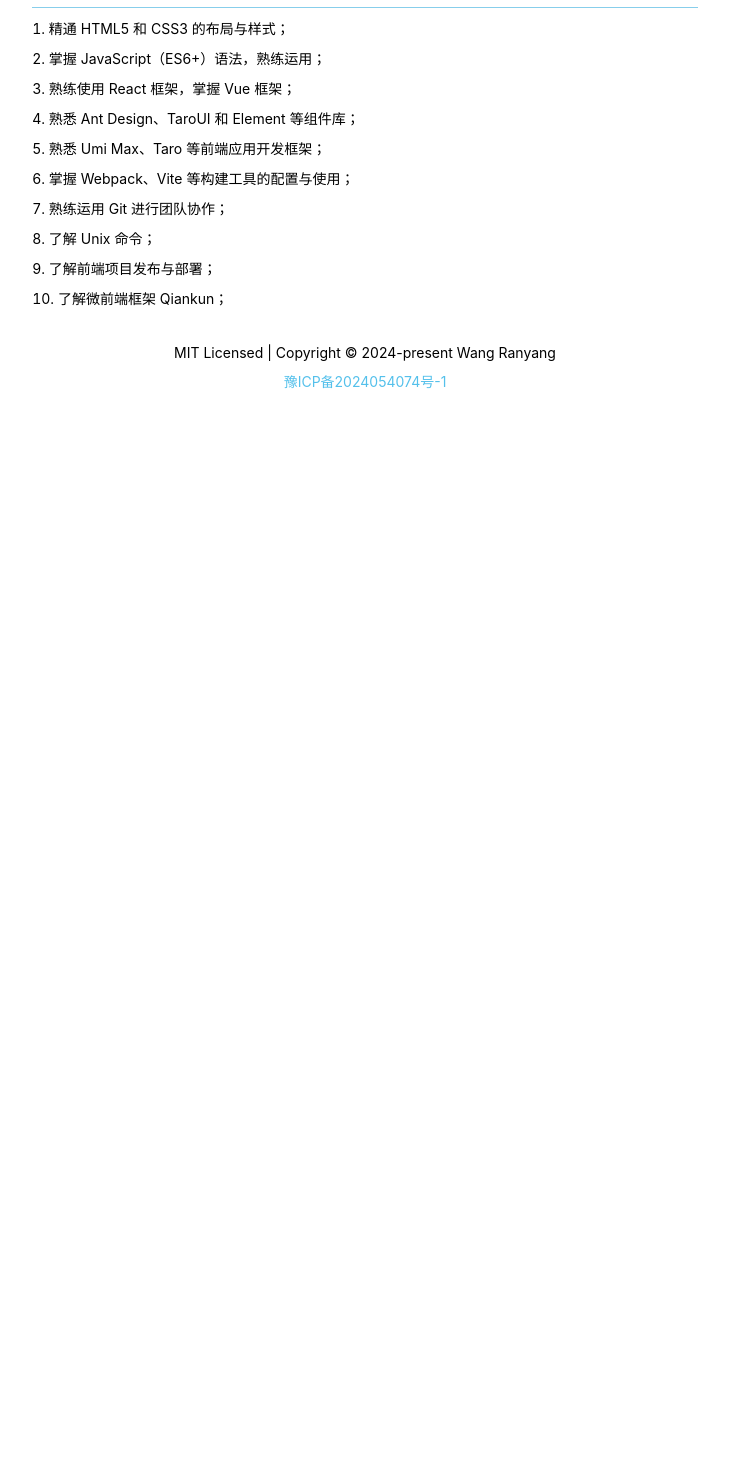
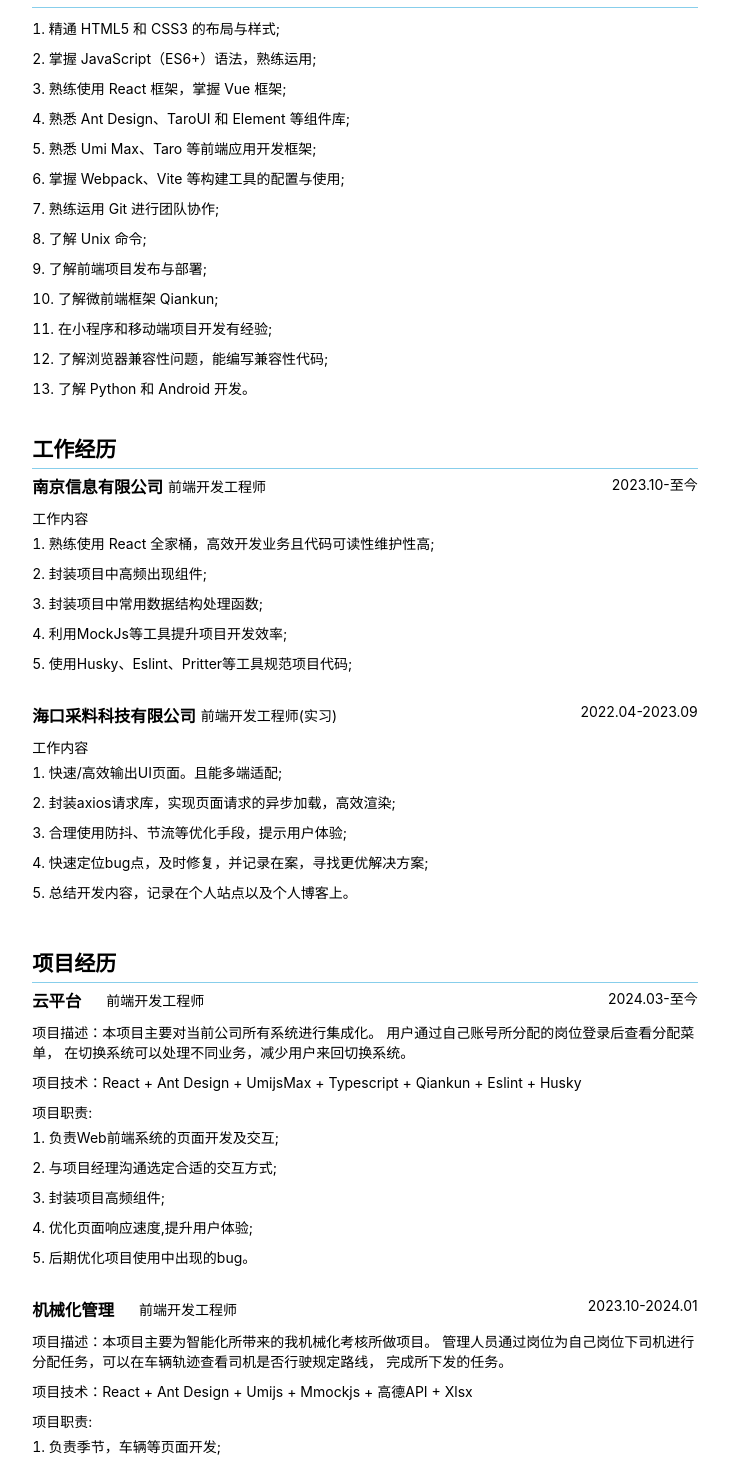
Before and after one commit to YuYueMo/website, a React (Vite) app: page /my in a window 1280 px wide. Shown: the part 382-1850 px from the top of the page, without its empty margins (275-1004 px from the left). Before the commit the page ends 800 px from the top, so only its background shows below. Built offline with nearby package versions, Linux system fonts and the light colour scheme.

Commit message:
feat: 个人简历

```diff
--- a/src/components/comFooter/styles.less
+++ b/src/components/comFooter/styles.less
@@ -9,10 +9,13 @@
 
   .footContent {
     width: 100%;
-    position: fixed;
-    z-index: 99;
-    bottom: 0px;
-    padding: 25px 0;
+    // position: sticky;
+    // left: 0;
+    // //positi
+    // // on: fixed;
+    // bottom: 20px;
+    // right: 20px;
+    //padding: 25px 0;
     // border: 1px solid red;
     display: flex;
     flex-direction: column;
--- a/src/index.less
+++ b/src/index.less
@@ -9,24 +9,16 @@
 }
 
 .pageBox {
-  position: relative;
-  overflow-y: auto;
+  //position: relative;
+  //overflow-y: auto;
   height: 100vh;
-  .headerBox{
-    position: fixed;
-    top:0;
-    left:0;
-    width: 100%;
-    right: 0;
-  }
-  // .footerBox{
-  //   position: fixed;
-  //   bottom: 52px;
-  //   left: 0;
-  //   right: 0;
-  //   height: 200px;
-  //   width: 100%;
-  // }
+  //.headerBox{
+  //  position: fixed;
+  //  top:0;
+  //  left:0;
+  //  width: 100%;
+  //  right: 0;
+  //}
   .drawrBox{
     position: fixed;
     background-color: #fafafa;
@@ -47,14 +39,6 @@
 
   }
 
-  .contentInfo {
-    position: absolute;
-    top: 52px;
-    left: 0px;
-    right: 0;
-    height: calc(100vh - 52px);
-    overflow: auto;
-  }
 
 }
 @media screen and (min-width: 768px) {
--- a/src/pages/home/index.tsx
+++ b/src/pages/home/index.tsx
@@ -1,6 +1,10 @@
 // import { useNavigate } from 'react-router-dom'
+import ComFooter from "../../components/comFooter";
 import "./style.less";
 const HomePage = () => {
+  const clickFooter = () => {
+    window.open("https://beian.miit.gov.cn/");
+  };
   // const navigate = useNavigate()
   return (
     <div className="homeBox">
@@ -12,6 +16,9 @@
           <h3>不断进步，不求甚解。</h3>
         </div>
       </div>
+      <div>
+        <ComFooter onClick={clickFooter} />
+      </div>
     </div>
   );
 };
--- a/src/pages/home/style.less
+++ b/src/pages/home/style.less
@@ -3,10 +3,12 @@
   height: calc(100vh - 252px);
   overflow-y: hidden;
   display: flex;
+  flex-direction: column;
   align-items: center;
   justify-content: center;
 
   .homeContent {
+    flex: 3;
     width: 80%;
     background-color: #fff;
     display: flex;
--- a/src/pages/my/index.tsx
+++ b/src/pages/my/index.tsx
@@ -1,5 +1,10 @@
+import ComFooter from "../../components/comFooter";
 import "./style.less";
 const MyPage = () => {
+  const clickFooter = () => {
+    window.open("https://beian.miit.gov.cn/");
+  };
+
   return (
     <div className="myBox">
       <div className="myContent">
@@ -17,21 +22,20 @@
         </div>
         <div className="baseInfo userAdvantages">
           <h2>个人优势</h2>
-          <ul className="numList" >
-            <li>精通 HTML5 和 CSS3 的布局与样式；</li>
-            <li>掌握 JavaScript（ES6+）语法，熟练运用；</li>
-            <li>熟练使用 React 框架，掌握 Vue 框架；</li>
-            <li>熟悉 Ant Design、TaroUI 和 Element 等组件库；</li>
-            <li>熟悉 Umi Max、Taro 等前端应用开发框架；</li>
-            <li>掌握 Webpack、Vite 等构建工具的配置与使用；</li>
-            <li>熟练运用 Git 进行团队协作；</li>
-            <li>了解 Unix 命令；</li>
-            <li>了解前端项目发布与部署；</li>
-            <li>了解微前端框架 Qiankun；</li>
-            <li>在小程序和移动端项目开发有经验；</li>
-            <li>了解浏览器兼容性问题，能编写兼容性代码；</li>
+          <ul className="numList">
+            <li>精通 HTML5 和 CSS3 的布局与样式;</li>
+            <li>掌握 JavaScript（ES6+）语法，熟练运用;</li>
+            <li>熟练使用 React 框架，掌握 Vue 框架;</li>
+            <li>熟悉 Ant Design、TaroUI 和 Element 等组件库;</li>
+            <li>熟悉 Umi Max、Taro 等前端应用开发框架;</li>
+            <li>掌握 Webpack、Vite 等构建工具的配置与使用;</li>
+            <li>熟练运用 Git 进行团队协作;</li>
+            <li>了解 Unix 命令;</li>
+            <li>了解前端项目发布与部署;</li>
+            <li>了解微前端框架 Qiankun;</li>
+            <li>在小程序和移动端项目开发有经验;</li>
+            <li>了解浏览器兼容性问题，能编写兼容性代码;</li>
             <li>了解 Python 和 Android 开发。</li>
-            A
           </ul>
         </div>
         <div className="baseInfo workExperience">
@@ -42,21 +46,109 @@
                 <h3>南京信息有限公司</h3>
                 <p>前端开发工程师</p>
               </div>
-              <div className='companyTime' >2023.10-至今</div>
+              <div className="companyTime">2023.10-至今</div>
             </div>
             {/*工作内容*/}
-            <div className='workContent'>
+            <div className="workContent">
               <p>工作内容</p>
               <ul>
-                <li>熟练使用 React 全家桶，高效开发业务且代码可读性维护性高；</li>
-                <li>封装项目中高频出现组件；</li>
+                <li>
+                  熟练使用 React 全家桶，高效开发业务且代码可读性维护性高;
+                </li>
+                <li>封装项目中高频出现组件;</li>
                 <li>封装项目中常用数据结构处理函数;</li>
-                <li>利用MockJs等工具提升项目开发效率；</li>
-                <li>使用Husky、Eslint、Pritter等工具规范项目代码；</li>
+                <li>利用MockJs等工具提升项目开发效率;</li>
+                <li>使用Husky、Eslint、Pritter等工具规范项目代码;</li>
+              </ul>
+            </div>
+          </div>
+          <div className="workTwo">
+            <div className="companyName">
+              <div className="companyNameBox">
+                <h3>海口采料科技有限公司</h3>
+                <p>前端开发工程师(实习)</p>
+              </div>
+              <div className="companyTime">2022.04-2023.09</div>
+            </div>
+            {/*工作内容*/}
+            <div className="workContent">
+              <p>工作内容</p>
+              <ul>
+                <li>快速/高效输出UI页面。且能多端适配;</li>
+                <li>封装axios请求库，实现页面请求的异步加载，高效渲染;</li>
+                <li>合理使用防抖、节流等优化手段，提示用户体验;</li>
+                <li>快速定位bug点，及时修复，并记录在案，寻找更优解决方案;</li>
+                <li>总结开发内容，记录在个人站点以及个人博客上。</li>
               </ul>
             </div>
           </div>
         </div>
+        <div className="baseInfo projectExperience">
+          <h2>项目经历</h2>
+          {/* 1 */}
+          <div className="projectOne">
+            <div className="projectName">
+              <div className="projectNameLeft">
+                <h3>云平台</h3>
+                <p>前端开发工程师</p>
+              </div>
+              <div className="projectNameRight">2024.03-至今</div>
+            </div>
+            <div className="projectDetail">
+              项目描述：本项目主要对当前公司所有系统进行集成化。
+              用户通过自己账号所分配的岗位登录后查看分配菜单，
+              在切换系统可以处理不同业务，减少用户来回切换系统。
+            </div>
+            <div className="projecttechnology">
+              项目技术：React + Ant Design + UmijsMax + Typescript + Qiankun +
+              Eslint + Husky
+            </div>
+            <div className="projectDuty">
+              <p>项目职责:</p>
+              <ul>
+                <li>负责Web前端系统的页面开发及交互;</li>
+                <li>与项目经理沟通选定合适的交互方式;</li>
+                <li>封装项目高频组件;</li>
+                <li>优化页面响应速度,提升用户体验;</li>
+                <li>后期优化项目使用中出现的bug。</li>
+              </ul>
+            </div>
+          </div>
+          {/* 2 */}
+          <div className="projectTwo">
+            <div className="projectName">
+              <div className="projectNameLeft">
+                <h3>机械化管理</h3>
+                <p>前端开发工程师</p>
+              </div>
+              <div className="projectNameRight">2023.10-2024.01</div>
+            </div>
+            <div className="projectDetail">
+              项目描述：本项目主要为智能化所带来的我机械化考核所做项目。
+              管理人员通过岗位为自己岗位下司机进行分配任务，可以在车辆轨迹查看司机是否行驶规定路线，
+              完成所下发的任务。
+            </div>
+            <div className="projecttechnology">
+              项目技术：React + Ant Design + Umijs + Mmockjs + 高德API + Xlsx
+            </div>
+            <div className="projectDuty">
+              <p>项目职责:</p>
+              <ul>
+                <li>负责季节，车辆等页面开发;</li>
+                <li>研究高德地图在车辆轨迹显示处理;</li>
+                <li>规范代码维护性与可读性;</li>
+                <li>根据项目流程完成项目;</li>
+                <li>关注好的前端技术并用到项目中。</li>
+              </ul>
+            </div>
+          </div>
+          {/* 3 */}
+          {/* 4 */}
+          {/* 5 */}
+        </div>
+      </div>
+      <div className="footerBox">
+        <ComFooter onClick={clickFooter} />
       </div>
     </div>
   );
--- a/src/pages/my/style.less
+++ b/src/pages/my/style.less
@@ -1,6 +1,8 @@
 .myBox {
   display: flex;
+  flex-direction: column;
   justify-content: center;
+  align-items: center;
   position: absolute;
   top: 52px;
   left: 0;
@@ -41,8 +43,9 @@
 
     .workExperience {
       margin-top: 30px;
-
-      .workOne {
+      .workOne{
+        margin-bottom: 25px;
+      }
          .companyName{
             display: flex;
             justify-content: space-between;
@@ -55,12 +58,41 @@
            }
          }
          .workContent{
-           margin: 5px 0;
+           margin: 10px 0;
            li{
              list-style-type: decimal;
            }
          }
+    }
+    .projectExperience{
+      margin-top: 30px;
+      .projectOne{
+        margin-bottom: 25px;
       }
+      .projectName{
+        display: flex;
+        justify-content: space-between;
+        .projectNameLeft{
+          display: flex;
+          align-items: center;
+          &>p{
+            margin-left: 25px;
+          }
+        }
+      }
+      .projectDetail{
+        margin: 10px 0;
+      }
+      .projectDuty{
+        margin: 10px 0;
+        li {
+          list-style-type: decimal;
+        }
+      }
+
     }
   }
+  .footerBox{
+    margin: 52px 0;
+  }
 }
--- a/src/router.tsx
+++ b/src/router.tsx
@@ -3,7 +3,6 @@
 import ProblemPage from "./pages/problem";
 import HomePage from "./pages/home";
 import ComHeader from "./components/comHeader";
-import ComFooter from "./components/comFooter";
 import "./index.less";
 import TechnologyPage from "./pages/technology";
 import BlogPage from "./pages/blog";
@@ -40,9 +39,9 @@
       document.removeEventListener("mousedown", handleClickOutside);
     };
   }, [open, isHeaderClicked]);
-  const clickFooter = () => {
-    window.open("https://beian.miit.gov.cn/");
-  };
+  // const clickFooter = () => {
+  //   window.open("https://beian.miit.gov.cn/");
+  // };
   return (
     <div className="pageBox">
       <Row>
@@ -62,9 +61,9 @@
             </BrowserRouter>
           </div>
         </Col>
-        <Col span={24}>
+        {/* <Col span={24}>
           <ComFooter onClick={clickFooter} />
-        </Col>
+        </Col> */}
       </Row>
       {open && (
         <div className="drawrBox" ref={divRef}>
```
